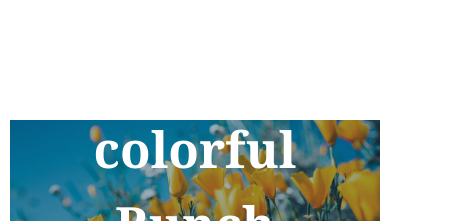
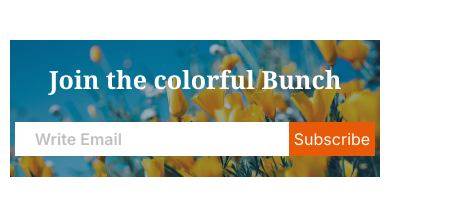
Before and after one commit to naymulislamnay/Flower-Shop-Assignment-02, a plain HTML site: page index.html in a window 390 px wide. Shown: the part 5110-5331 px from the top of the page, 465 px wide, since content can reach past the window. Drawn offline with nearby package versions, Linux system fonts and the light colour scheme.

Commit message:
responsive footer banner

```diff
--- a/index.html
+++ b/index.html
@@ -264,17 +264,17 @@
     <footer class="inter-regular">
         <!-- footer banner -->
 
-        <section class="max-w-[1440px] mt-[120px] mx-auto relative text-[#FFFFFF]">
+        <section class="max-w-[1440px] mt-[40px] lg:mt-[120px] mx-auto relative text-[#FFFFFF]">
 
             <div class="absolute flex flex-col text-center inset-0 justify-center">
-                <h2 class="noto-serif-regular text-[50px] font-bold">
+                <h2 class="noto-serif-regular text-[25px] lg:text-[50px] font-bold">
                     Join the colorful Bunch
                 </h2>
 
-                <div class="max-w-[830px] flex mx-auto w-full mt-[23px]">
+                <div class="lg:max-w-[830px] flex mx-auto mt-[23px]">
                     <input type="email" placeholder="Write Email"
-                        class="py-[15.5px] px-[20px] bg-white text-[rgba(0,0,0,0.5)] inter-regular font-semibold flex-3/4">
-                    <button class="bg-[#E95A08] py-[15.5px] flex-1/4">
+                        class="py-[5px] md:py-[15.5px] px-[20px] bg-white text-[rgba(0,0,0,0.5)] inter-regular font-semibold flex-3/4">
+                    <button class="bg-[#E95A08] p-[5px] md:p-[15.5px] flex-1/4">
                         Subscribe
                     </button>
                 </div>
@@ -285,11 +285,11 @@
 
         <!-- main footer -->
 
-        <section class="max-w-[1140px] mx-auto my-[50px] flex justify-between text-[rgba(0,0,0,0.5)]">
+        <section class="max-w-[1140px] mx-auto my-[50px] flex flex-col lg:flex-row justify-between text-[rgba(0,0,0,0.5)]">
             <!-- left logo and text -->
-            <div class="">
+            <div>
                 <img src="./assets/logo.png" alt="">
-                <p class="max-w-[360px] text-[22px] leading-tight mt-[16px] ">
+                <p class="max-w-[450px] lg:max-w-[360px] text-[22px] leading-tight mt-[16px] ">
                     Indulge your senses with the beauty and fragrance of our fresh flower shop.
                 </p>
             </div>
```
